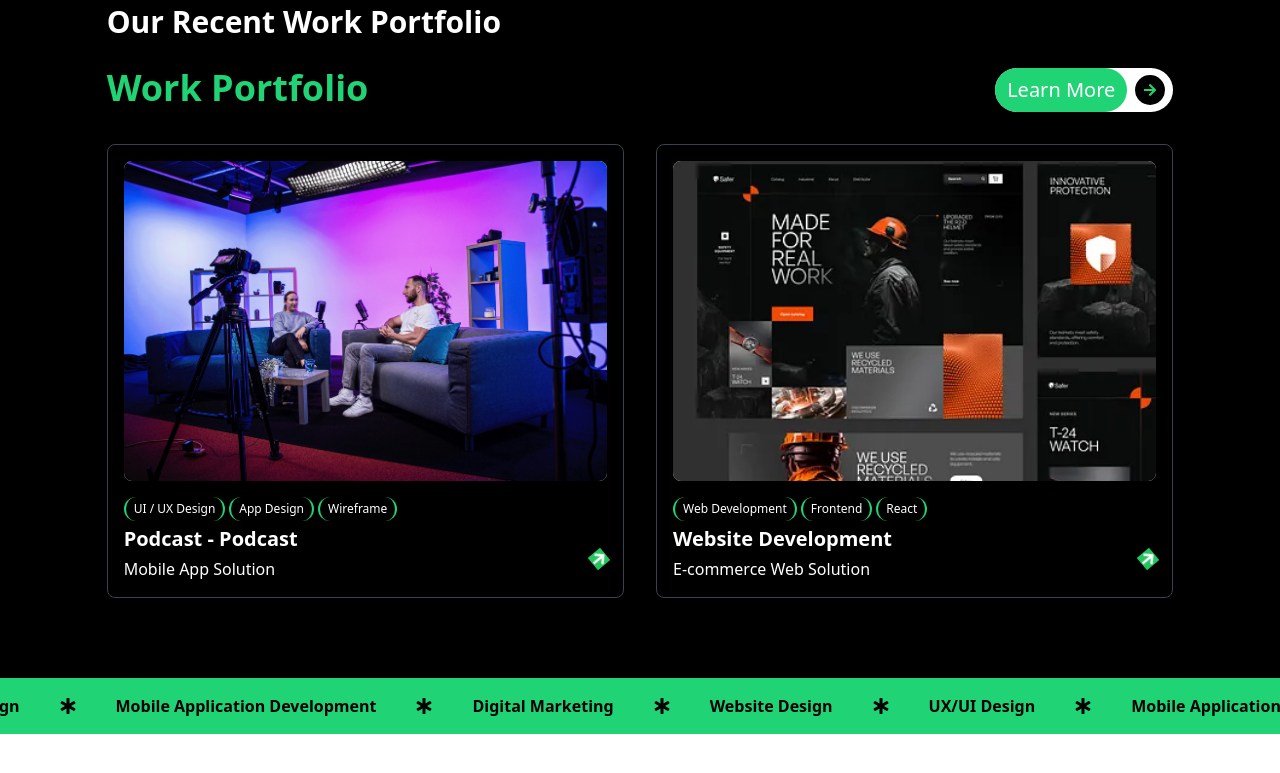
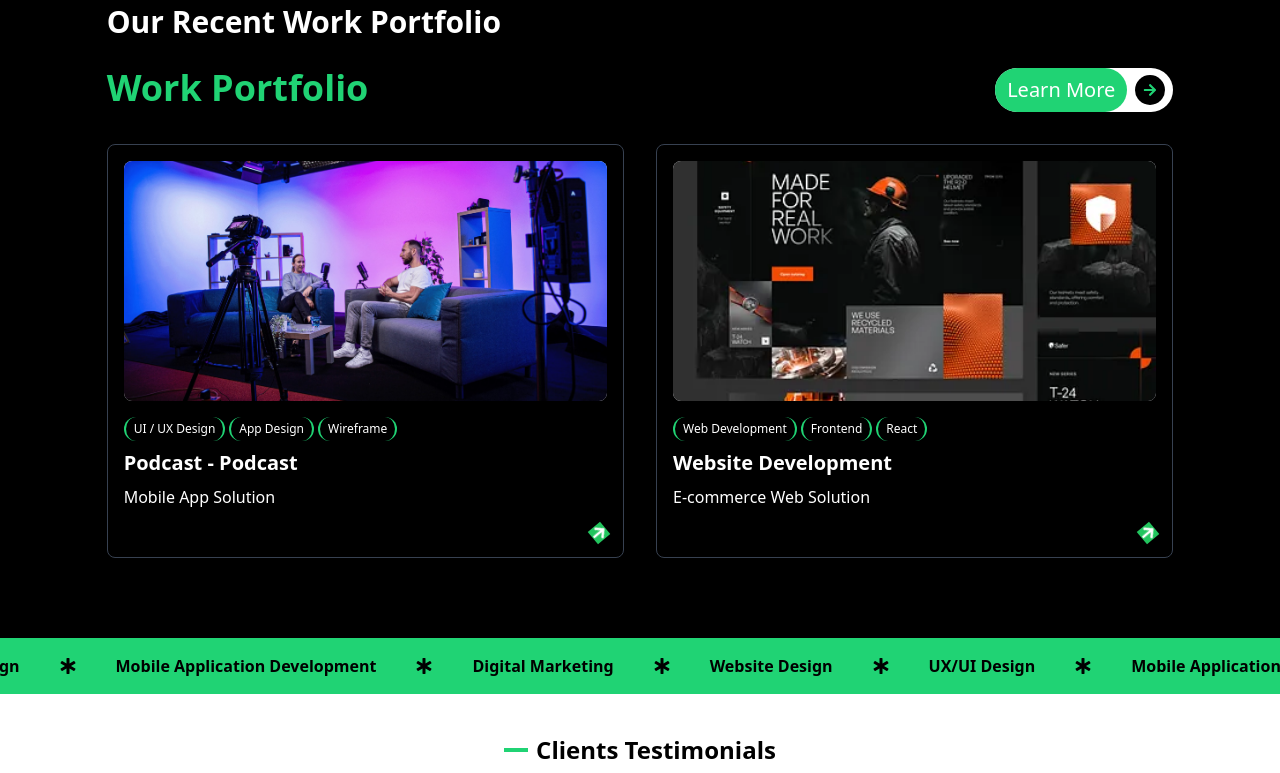
Before and after one commit to nabishafin/Nostrix-Client, a React (Vite) app: page / in a window 1280 px wide. Shown: the part 7015-7788 px from the top of the page. Built offline with nearby package versions, Linux system fonts and the light colour scheme.

Commit message:
some added

```diff
--- a/src/components/shared/AllServices.jsx
+++ b/src/components/shared/AllServices.jsx
@@ -4,6 +4,7 @@ import { Link } from 'react-router-dom';
 import webImg from '../../assets/banner-one.jpg'
 import uiImg from '../../assets/blackwebpage demo.webp'
 import digitalImg from '../../assets/digital-marketing.png'
+import graphicsImg from '../../assets/graphics-01.jpg'
 
 
 const AllServices = () => {
@@ -189,7 +190,7 @@ const AllServices = () => {
                         <div className="w-full  md:w-8/12 lg:w-5/12 h-48 sm:h-64 md:h-80 m-0 md:mr-12 mr-0">
                             <img
                                 className="w-full h-full object-cover rounded-lg shadow-lg"
-                                src="/src/assets/webdevelopment.jpg"
+                                src={graphicsImg}
                                 alt="Web Development"
                             />
                         </div>
--- a/src/components/shared/ProjectCard.jsx
+++ b/src/components/shared/ProjectCard.jsx
@@ -1,10 +1,69 @@
+// import React from 'react';
+// import { FaArrowRight } from 'react-icons/fa';
+// import { motion } from 'framer-motion';
+
+// const ProjectCard = ({ data, bgcolor, textColor, categorybg, border, borderColor }) => {
+//     console.log(data);
+
+//     const cardVariants = {
+//         initial: { scale: 1 },
+//         hover: { scale: 1.05, transition: { duration: 0.3 } },
+//     };
+
+//     return (
+//         <motion.div
+//             variants={cardVariants}
+//             initial="initial"
+//             whileHover="hover"
+//         >
+//             <div
+//                 className={`${textColor} border-gray-700   rounded-lg p-4 ${bgcolor} border ${border} ${borderColor} `} // Fixed height
+//             >
+//                 <div className="bg-gray-200 rounded-lg">
+//                     {data.image && (
+//                         <img
+//                             src={data.image}
+//                             className="h-80 w-full object-cover rounded-lg content-center"
+//                             alt={data.title}
+//                         />
+//                     )}
+//                 </div>
+//                 <div className="flex flex-wrap gap-1 mt-4">
+//                     {data.tags.map((tag, index) => (
+//                         <div
+//                             key={index}
+//                             className={`px-2 py-1 text-xs border-l-2 border-r-2 text-center rounded-3xl shadow-lg border-primary ${categorybg}`}
+//                         >
+//                             {tag}
+//                         </div>
+//                     ))}
+//                 </div>
+//                 <div className="flex justify-between items-center  flex-1">
+//                     <div className="flex-1">
+//                         <h2 className="text-xl font-semibold mt-1">{data.title}</h2>
+//                         {/* Truncate text */}
+//                         <p className="mt-1 line-clamp-3 ">{data.description}</p> {/* Truncate after 3 lines */}
+//                     </div>
+//                     <div className="flex justify-end mt-4">
+//                         <button className="btn btn-circle bg-green-500 border-none transform rotate-[-40deg]">
+//                             <FaArrowRight />
+//                         </button>
+//                     </div>
+//                 </div>
+//             </div>
+//         </motion.div>
+//     );
+// };
+
+// export default ProjectCard;
+
+
+
 import React from 'react';
 import { FaArrowRight } from 'react-icons/fa';
 import { motion } from 'framer-motion';
 
 const ProjectCard = ({ data, bgcolor, textColor, categorybg, border, borderColor }) => {
-    console.log(data);
-
     const cardVariants = {
         initial: { scale: 1 },
         hover: { scale: 1.05, transition: { duration: 0.3 } },
@@ -15,20 +74,24 @@ const ProjectCard = ({ data, bgcolor, textColor, categorybg, border, borderColor
             variants={cardVariants}
             initial="initial"
             whileHover="hover"
+            className="h-full" // Ensure motion div takes full height
         >
             <div
-                className={`${textColor} border-gray-700 rounded-lg p-4 ${bgcolor} border ${border} ${borderColor} `} // Fixed height
+                className={`${textColor} border-gray-700 rounded-lg p-4 ${bgcolor} border ${border} ${borderColor} h-full flex flex-col`}
             >
-                <div className="bg-gray-200 rounded-lg">
+                {/* Image section - fixed height */}
+                <div className="bg-gray-200 rounded-lg flex-shrink-0">
                     {data.image && (
                         <img
                             src={data.image}
-                            className="h-80 w-full object-cover rounded-lg content-center"
+                            className="h-48 md:h-60 w-full object-cover rounded-lg"
                             alt={data.title}
                         />
                     )}
                 </div>
-                <div className="flex flex-wrap gap-1 mt-4">
+
+                {/* Tags section */}
+                <div className="flex flex-wrap gap-1 mt-4 flex-shrink-0">
                     {data.tags.map((tag, index) => (
                         <div
                             key={index}
@@ -38,14 +101,16 @@ const ProjectCard = ({ data, bgcolor, textColor, categorybg, border, borderColor
                         </div>
                     ))}
                 </div>
-                <div className="flex justify-between items-center  flex-1">
-                    <div className="flex-1">
-                        <h2 className="text-xl font-semibold mt-1">{data.title}</h2>
-                        {/* Truncate text */}
-                        <p className="mt-1 line-clamp-3 ">{data.description}</p> {/* Truncate after 3 lines */}
-                    </div>
+
+                {/* Content section - grows to fill space */}
+                <div className="flex flex-col flex-grow mt-2">
+                    <h2 className="text-xl font-semibold">{data.title}</h2>
+                    {/* Description with flexible growth */}
+                    <p className="mt-2 line-clamp-3 flex-grow">{data.description}</p>
+
+                    {/* Button at bottom */}
                     <div className="flex justify-end mt-4">
-                        <button className="btn btn-circle bg-green-500 border-none transform rotate-[-40deg]">
+                        <button className="btn btn-circle bg-green-500 border-none transform rotate-[-40deg] hover:bg-green-600">
                             <FaArrowRight />
                         </button>
                     </div>
--- a/src/components/ui/AboutUS.jsx
+++ b/src/components/ui/AboutUS.jsx
@@ -1,6 +1,7 @@
 import React from 'react';
 import { FaArrowRight, FaCheck } from 'react-icons/fa';
 import img from '../../assets/about_pic.jpg';
+import { Link } from 'react-router-dom';
 
 const AboutUS = () => {
     return (
@@ -49,12 +50,12 @@ const AboutUS = () => {
                     </div>
 
                     <div className="flex gap-16 text-black mt-5 items-center">
-                        <div className="flex gap-2 items-center text-xl text-white pr-2 rounded-3xl bg-white">
+                        <Link to={'/aboutus'} className="flex gap-2 items-center text-xl text-white pr-2 rounded-3xl bg-white">
                             <p className="text-xl text-white px-3 py-2 rounded-3xl bg-primary">Learn More</p>
                             <p>
                                 <FaArrowRight size={40} className="bg-black p-2 rounded-full text-primary" />
                             </p>
-                        </div>
+                        </Link>
 
                     </div>
                 </div>
```
Also changed, not shown: src/assets/client-pic.webp (added), src/assets/graphics-01.jpg (added).
